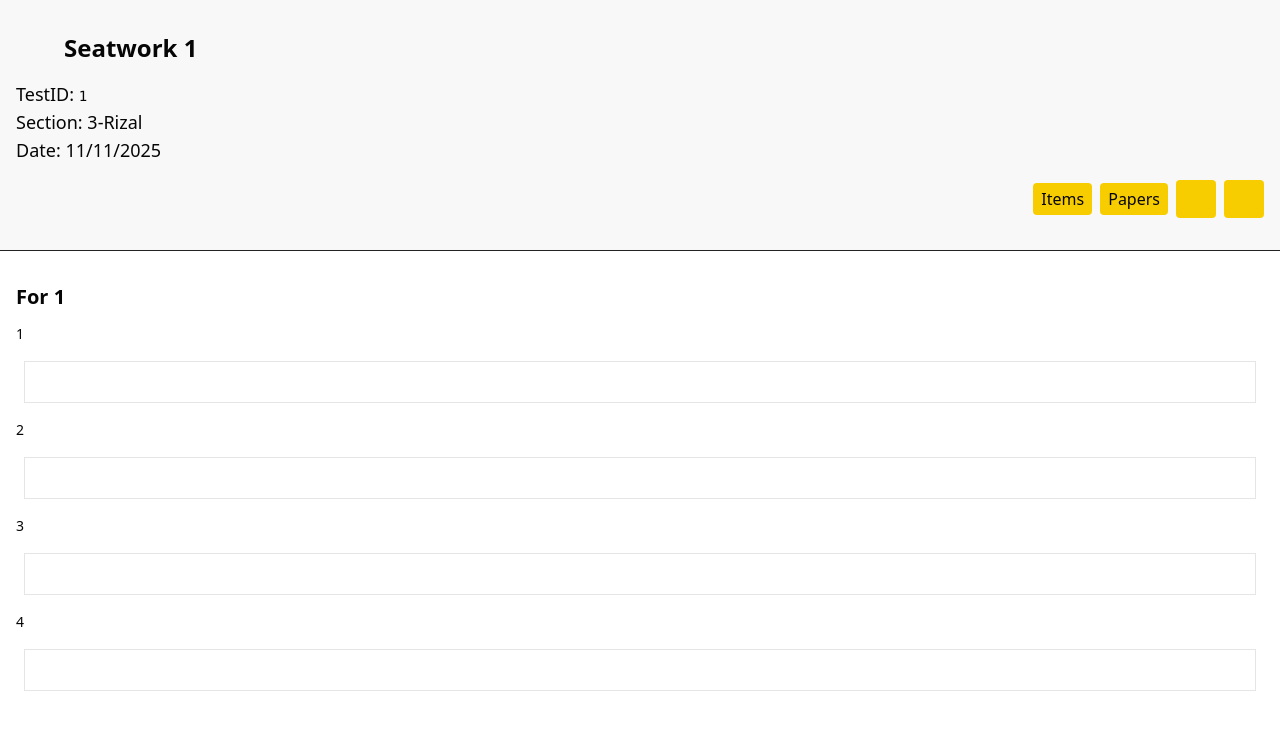
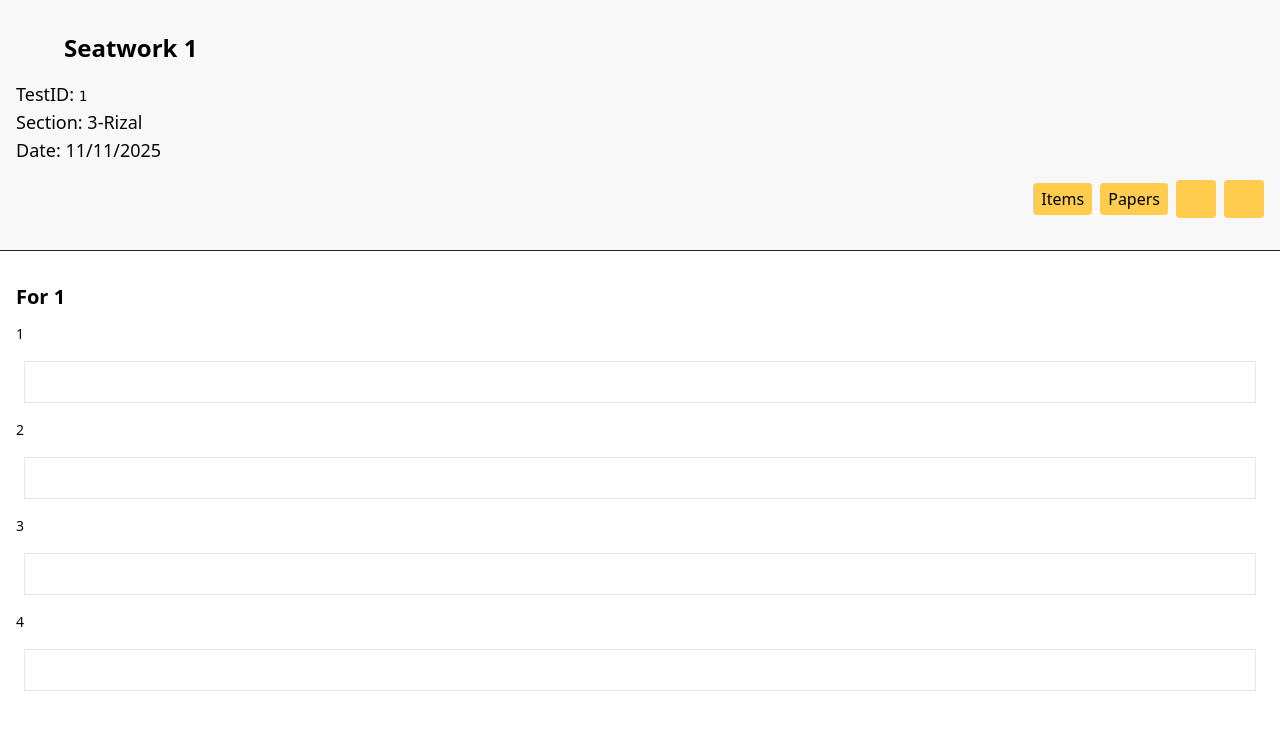
Before and after one commit to JoseTomanan/S3LAB-ai-grading, a SvelteKit app in the folder app/frontend/: page /1/papers/1 in a window 1280 px wide. Shown: the top 730 px of the page. Built offline with nearby package versions, Linux system fonts and the light colour scheme; no server answers; some icons are missing.

Commit message:
feat: colors, secondary button

```diff
--- a/app/frontend/src/app.css
+++ b/app/frontend/src/app.css
@@ -14,33 +14,33 @@
   --foreground: oklch(0.12 0 0); /* Near Black */
 
   /* Cards & Popovers */
-  --card: oklch(1 0 0);
+  --card: oklch(0.98 0 0);
   --card-foreground: oklch(0.12 0 0);
-  --popover: oklch(1 0 0);
+  --popover: oklch(0.98 0 0);
   --popover-foreground: oklch(0.12 0 0);
 
   /* Primary: High-Voltage Yellow (Lightness 0.86, Chroma 0.19, Hue 95) */
-  --primary: oklch(0.86 0.19 95);
-  --primary-foreground: oklch(0.12 0 0); /* Black text on yellow */
+  --primary: oklch(0.8683 0.1506 86.4);
+  --primary-foreground: oklch(0 0 0); /* Black text on yellow */
 
   /* Secondary: Deep Ink Black */
-  --secondary: oklch(0.35 0.05 95);
-  --secondary-foreground:  oklch(1 0 0);
+  --secondary: oklch(0.8999 0.0146 238.04);
+  --secondary-foreground:  oklch(0 0 0);
 
   /* Muted & Accents */
   --muted: oklch(0.96 0.01 95);
   --muted-foreground: oklch(0.45 0.02 95);
-  --accent: oklch(0.86 0.19 95);
+  --accent: oklch(0.8683 0.1506 86.4);
   --accent-foreground: oklch(0.12 0 0);
 
   /* Feedback & UI Elements */
   --destructive: oklch(0.6 0.2 25);
   --border: oklch(0.12 0 0 / 0.1); /* Subtle black borders */
   --input: oklch(0.12 0 0 / 0.1);
-  --ring: oklch(0.86 0.19 95);
+  --ring: oklch(0.8683 0.1506 86.4)
 
   /* Data Visualization: High Contrast */
-  --chart-1: oklch(0.86 0.19 95);  /* Electric Yellow */
+  --chart-1: oklch(0.8683 0.1506 86.4);
   --chart-2: oklch(0.12 0 0);     /* Black */
   --chart-3: oklch(0.75 0.15 70);  /* Deep Gold */
   --chart-4: oklch(0.55 0.12 95);  /* Olive/Dark Yellow */
@@ -49,12 +49,12 @@
   /* Sidebar: Stark Black */
   --sidebar: oklch(0.98 0 0);
   --sidebar-foreground: oklch(0.12 0 0);
-  --sidebar-primary: oklch(0.86 0.19 95);
+  --sidebar-primary: oklch(0.8683 0.1506 86.4);
   --sidebar-primary-foreground: oklch(0.12 0 0);
   --sidebar-accent: oklch(0.25 0 0);
-  --sidebar-accent-foreground: oklch(0.86 0.19 95);
+  --sidebar-accent-foreground: oklch(0.8683 0.1506 86.4);
   --sidebar-border: oklch(0.25 0 0);
-  --sidebar-ring: oklch(0.86 0.19 95);
+  --sidebar-ring: oklch(0.8683 0.1506 86.4)
 }
 
 .dark {
@@ -185,6 +185,7 @@
 		@apply rounded;
 		@apply bg-secondary;
 		@apply text-secondary-foreground;
+    @apply border border-border;
 	}
 
 	.card {
```
